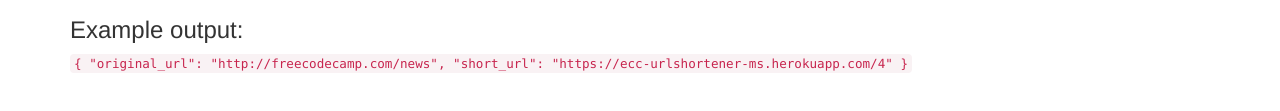
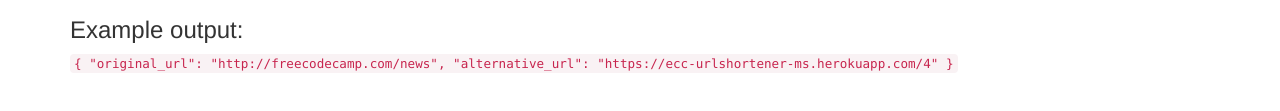
Before and after one commit to eeseesee/urlshortener_ms, a website: page public/index.html in a window 1280 px wide. Shown: the part 319-430 px from the top of the page. Drawn offline with Linux system fonts and the light colour scheme.

Commit message:
updated json

```diff
--- a/public/index.html
+++ b/public/index.html
@@ -22,7 +22,7 @@
             <code>https://ecc-urlshortener-ms-ms.herokuapp.com/new/http://freecodecamp.com/news</code><br>
             <h3>Example output:</h3>
             <code>
-                { "original_url": "http://freecodecamp.com/news", "short_url": "https://ecc-urlshortener-ms.herokuapp.com/4" }
+                { "original_url": "http://freecodecamp.com/news", "alternative_url": "https://ecc-urlshortener-ms.herokuapp.com/4" }
             </code>
 
   </div>
```
